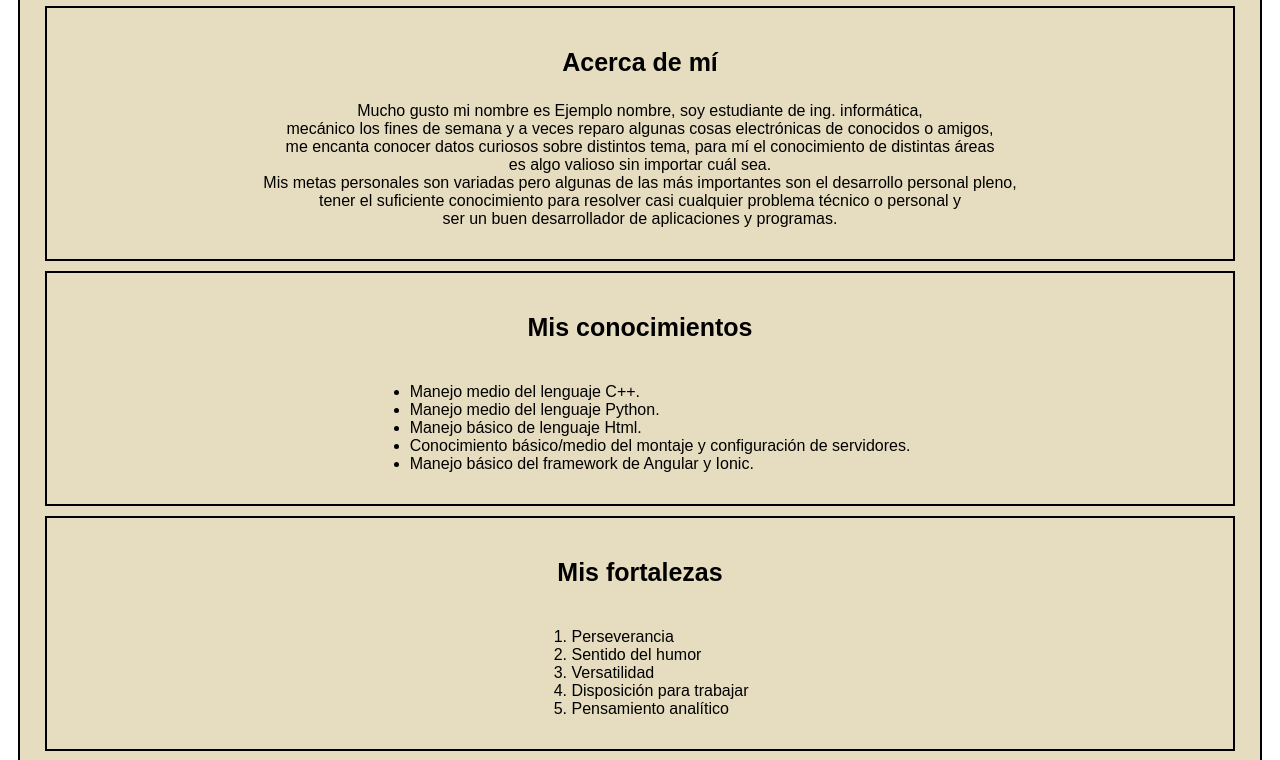
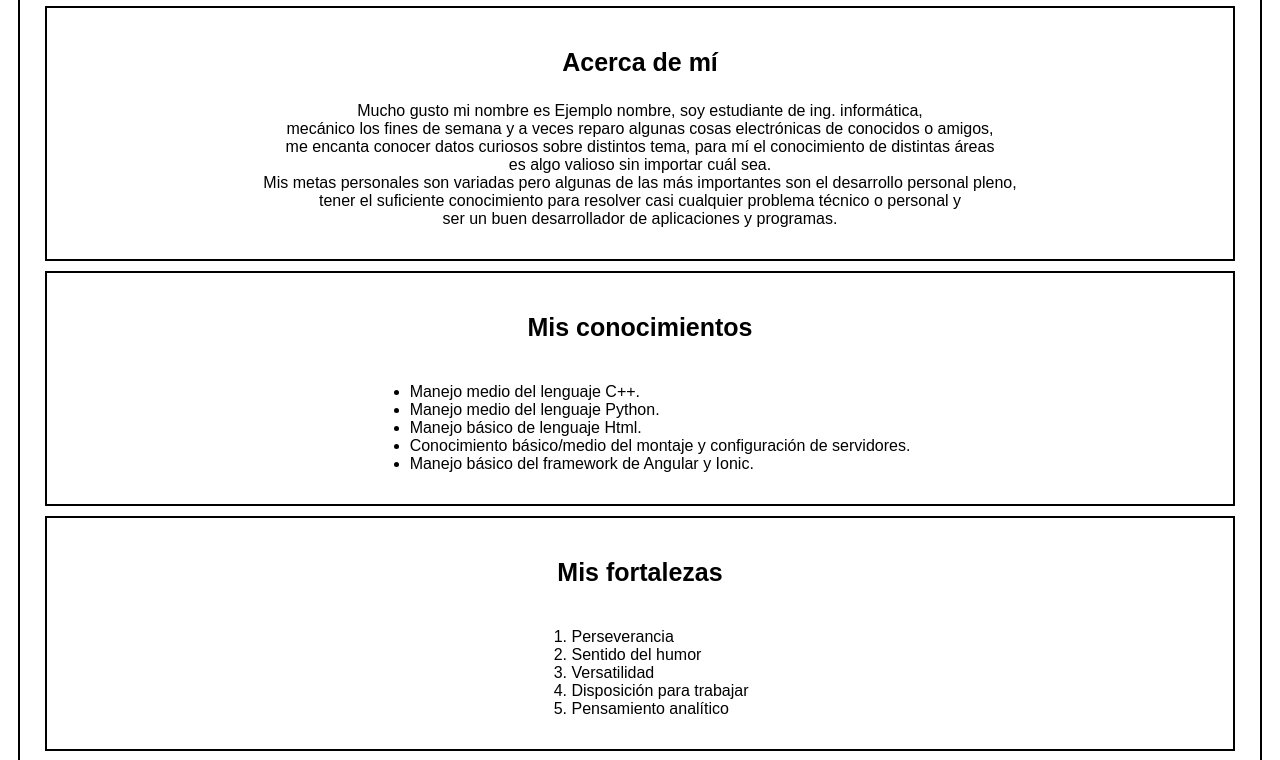
Before and after one commit to Designerul/Practica-de-HTML5-y-CSS, a plain HTML site: page index.html in a window 1280 px wide. Shown: the part 197-957 px from the top of the page. Drawn offline with Linux system fonts and the light colour scheme.

Commit message:
cambio de color

```diff
--- a/style.css
+++ b/style.css
@@ -25,7 +25,7 @@ body{
 }
 
 .fondo_index{
-    background-color: #e6dcbf;
+    background-color: white;
     padding: 15px;
     margin: 10px;
     border: 2px solid black;
```
